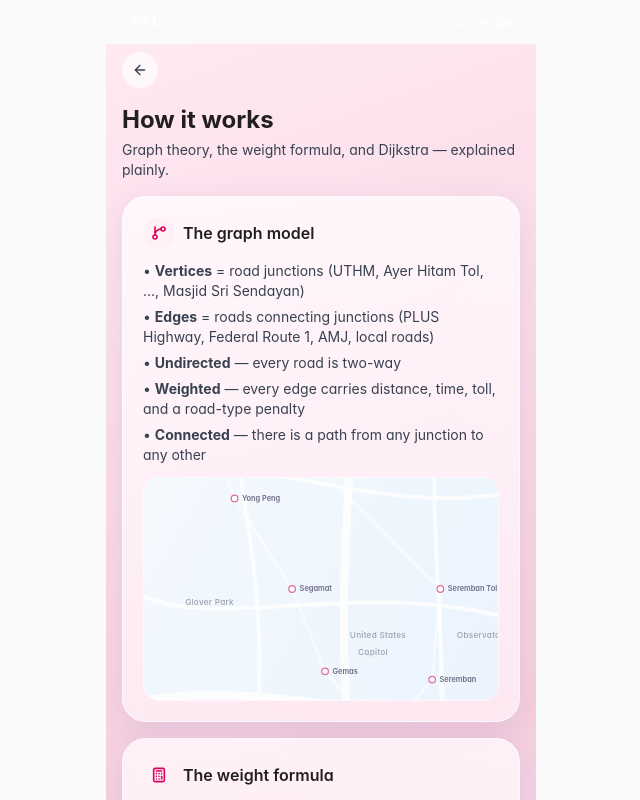
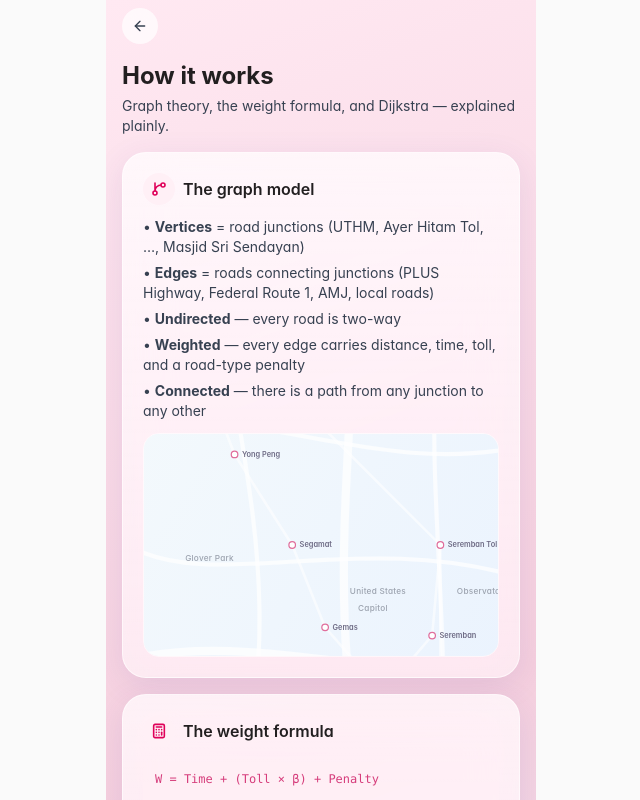
Before and after one commit to hzqfarhan/GROUP4-DISCRETESTRUCTURE, a Next.js app: page /about in a window 1280 px wide. Shown: the top 800 px of the page, without its empty margins (319-959 px from the left). Built offline with nearby package versions, Linux system fonts and the light colour scheme.

Commit message:
remove status bar

```diff
--- a/app/about/page.tsx
+++ b/app/about/page.tsx
@@ -1,6 +1,5 @@
 import Link from "next/link";
 import { ArrowLeft, GitBranch, Calculator, Sparkles } from "lucide-react";
-import { StatusBar } from "@/components/ui/StatusBar";
 import { PhoneFrame } from "@/components/ui/PhoneFrame";
 import { GlassCard } from "@/components/ui/GlassCard";
 import { MapCanvas } from "@/components/planner/MapCanvas";
@@ -9,7 +8,6 @@ import { UTHM_SENDAYAN_GRAPH } from "@/lib/graph/uthm-sendayan";
 export default function AboutPage() {
   return (
     <PhoneFrame>
-      <StatusBar tone="dark" />
       <div
         className="relative flex flex-1 flex-col"
         style={{ background: "var(--grad-splash)" }}
--- a/app/planner/page.tsx
+++ b/app/planner/page.tsx
@@ -14,7 +14,6 @@ import {
   ChevronLeft,
   Loader2,
 } from "lucide-react";
-import { StatusBar } from "@/components/ui/StatusBar";
 import { PhoneFrame } from "@/components/ui/PhoneFrame";
 import { PriorityToggle } from "@/components/planner/PriorityToggle";
 import { PrimaryButton } from "@/components/ui/PrimaryButton";
@@ -314,7 +313,6 @@ export default function PlannerPage() {
       <>
         <SplashScreen />
         <PhoneFrame>
-        <StatusBar tone="dark" />
         <RealMap
           ref={mapRef}
           graph={result?.graph ?? { junctions: [], edges: [] }}
--- a/components/ui/StatusBar.tsx
+++ /dev/null
@@ -1,17 +0,0 @@
-import { SignalHigh, WifiHigh, BatteryFull } from "lucide-react";
-
-export function StatusBar({ tone = "light" }: { tone?: "light" | "dark" }) {
-  const fg = tone === "dark" ? "text-white" : "text-ink-900";
-  return (
-    <div
-      className={`relative z-50 flex h-11 w-full items-center justify-between px-6 text-[13px] font-semibold ${fg}`}
-    >
-      <span className="tabular-nums">9:41</span>
-      <div className="flex items-center gap-1.5">
-        <SignalHigh className="h-3.5 w-3.5" strokeWidth={2.5} />
-        <WifiHigh className="h-3.5 w-3.5" strokeWidth={2.5} />
-        <BatteryFull className="h-4 w-4" strokeWidth={2.5} />
-      </div>
-    </div>
-  );
-}
```
